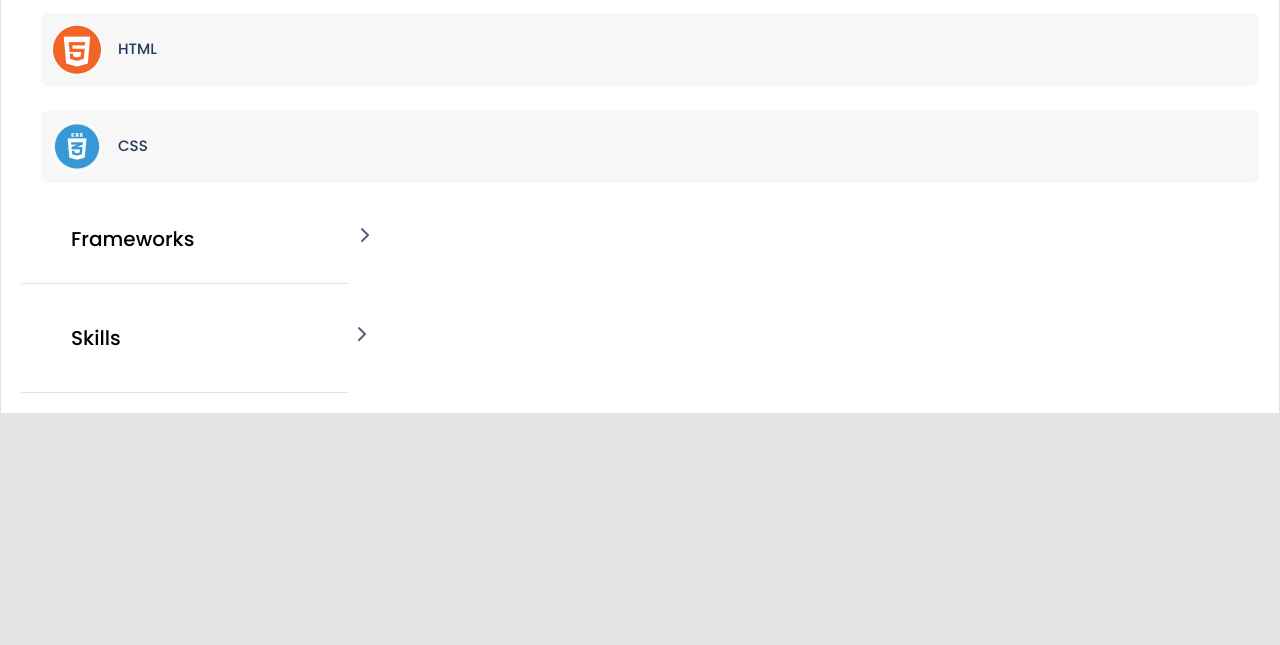
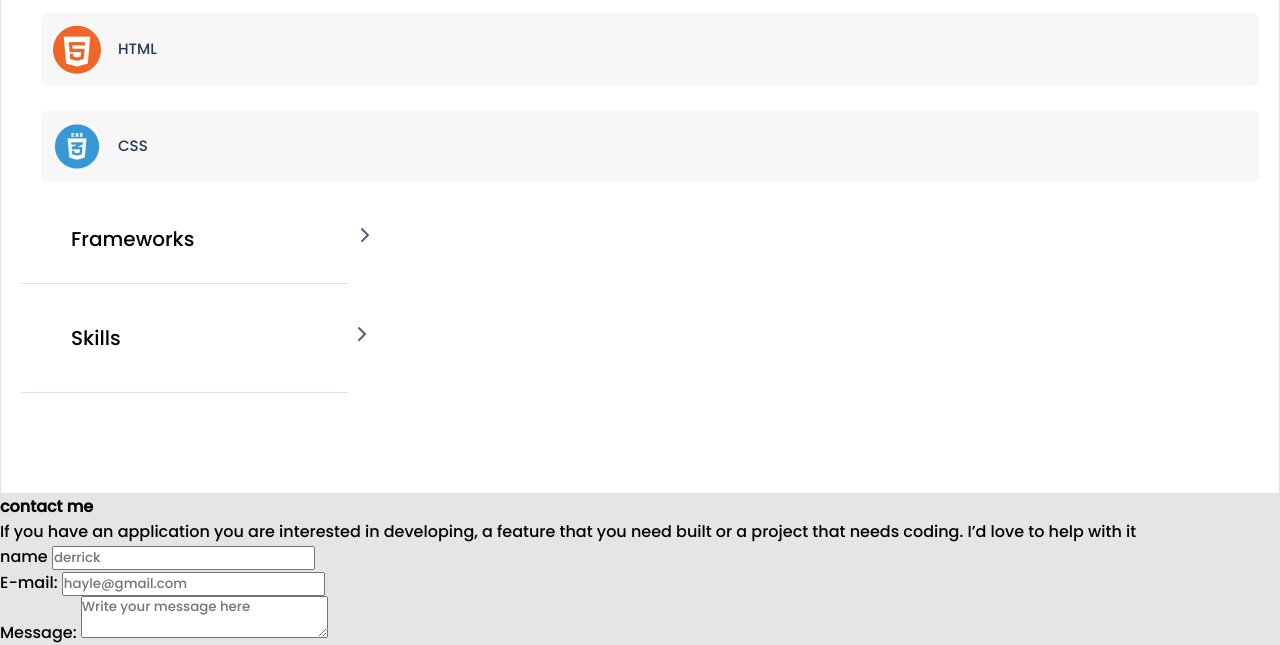
Before and after one commit to derrick1451/Mobile-Portfolio, a website: page index.html in a window 1280 px wide. Shown: the part 6764-7409 px from the top of the page. Before the commit the page ends 7178 px from the top, so only its background shows below. Drawn offline with Linux system fonts and the light colour scheme.

Commit message:
Update file

```diff
--- a/index.html
+++ b/index.html
@@ -163,8 +163,30 @@
                         <li><img src="images/Disabled.png" alt="down"></li>
                     </ul>
                     <div class="line"></div>
-
-
     </section>
+    <section class="form-section">
+        <h4>contact me</h4>
+        <p>If you have an application you are interested in developing, a feature that you need built or a project that needs coding. I’d love to help with it </p>
+        <form class="form-container" action="https://formspree.io/f/mpzbbnjj" method="post">
+            <ul>
+             <li>
+               <label for="name">name</label>
+               <input type="text" placeholder="derrick"  maxlength="30" required id="name" name="user_name">
+             </li>
+             <li>
+               <label for="mail">E-mail:</label>
+               <input type="email" id="mail" placeholder="hayle@gmail.com" required name="user_email">
+             </li>
+             <li>
+               <label for="msg">Message:</label>
+               <textarea maxlength="500" placeholder="Write your message here" id="msg" name="user_message"></textarea>
+             </li>
+             <li class="button">
+                <button type="submit">Get In Touch</button>
+              </li>
+            </ul>
+           </form>
+           <img class="form-image" src="images/contact form shapes-mobile@2x.png" alt="back-ground">
+           </section>
 </body>
 </html>
--- a/style.css
+++ b/style.css
@@ -239,7 +239,7 @@ ul li {
   border-top-right-radius: 60px;
   padding-top: 100px;
   padding-left: 20px;
-  padding-bottom: 20px;
+  padding-bottom: 100px;
 }
 
 .about-header {
@@ -250,7 +250,7 @@ ul li {
 }
 
 .about-paragraph {
-  font-size: 16px;
+  font-size: 1rem;
   line-height: 24px;
   font-weight: 400;
   font-style: normal;
@@ -384,3 +384,4 @@ ul li {
   line-height: 24px;
   color: #000;
 }
+/*form section */
```
Also changed, not shown: images/contact form shapes-mobile@2x.png (added).
